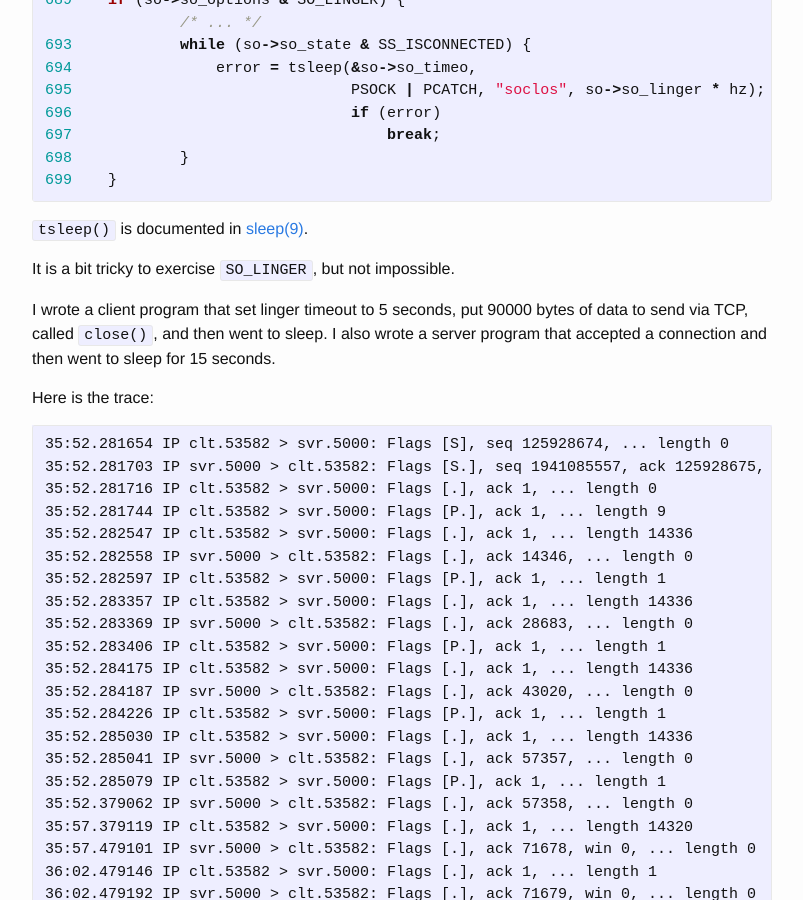
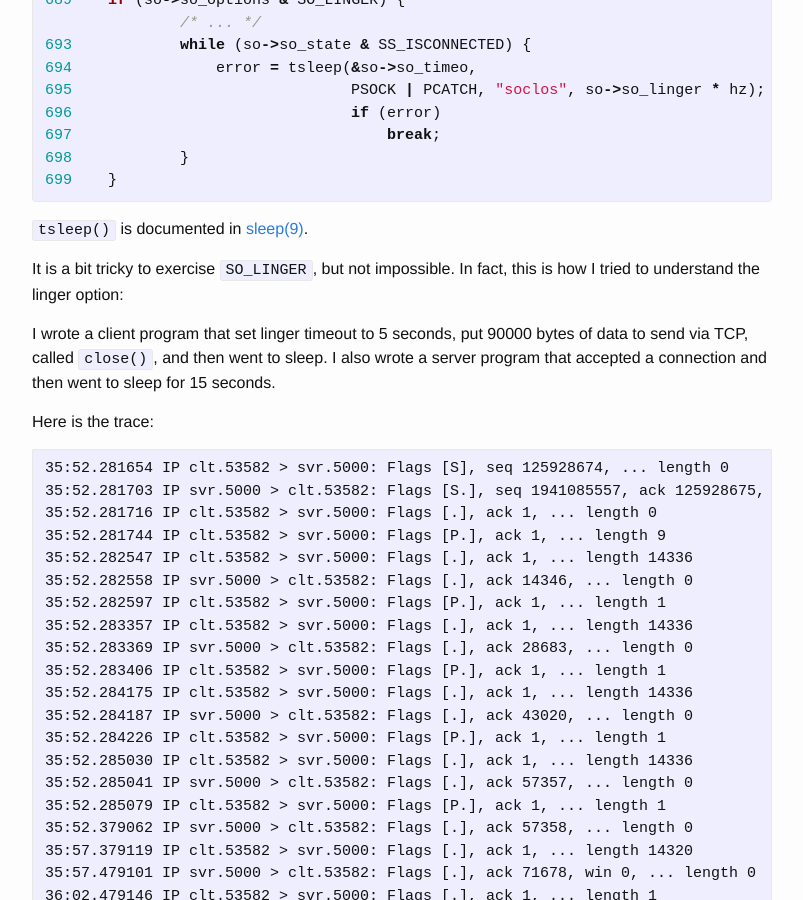
Before and after one commit to deepix/deepix.github.io, a Jekyll site: the page built from _posts/2016-10-21-tcprst.markdown, in a window 1280 px wide and 900 px high, scrolled down 1881 px. Shown: the whole window, without its empty margins (238-1041 px from the left). Built offline with Jekyll 4.4.1, drawn with Linux system fonts in a browser that asks for light colours.

Commit message:
Minor edit

```diff
--- a/_posts/2016-10-21-tcprst.markdown
+++ b/_posts/2016-10-21-tcprst.markdown
@@ -107,7 +107,8 @@ The relevant source code is in `uipc_socket.c`, function `soclose()`:
 `tsleep()` is documented in
 [sleep(9)](https://www.freebsd.org/cgi/man.cgi?query=msleep&apropos=0&sektion=0&manpath=FreeBSD+8.4-RELEASE&arch=default&format=html).
 
-It is a bit tricky to exercise `SO_LINGER`, but not impossible.
+It is a bit tricky to exercise `SO_LINGER`, but not impossible.  In
+fact, this is how I tried to understand the linger option:
 
 I wrote a client program that set linger timeout to 5 seconds, put
 90000 bytes of data to send via TCP, called `close()`, and then went
```
